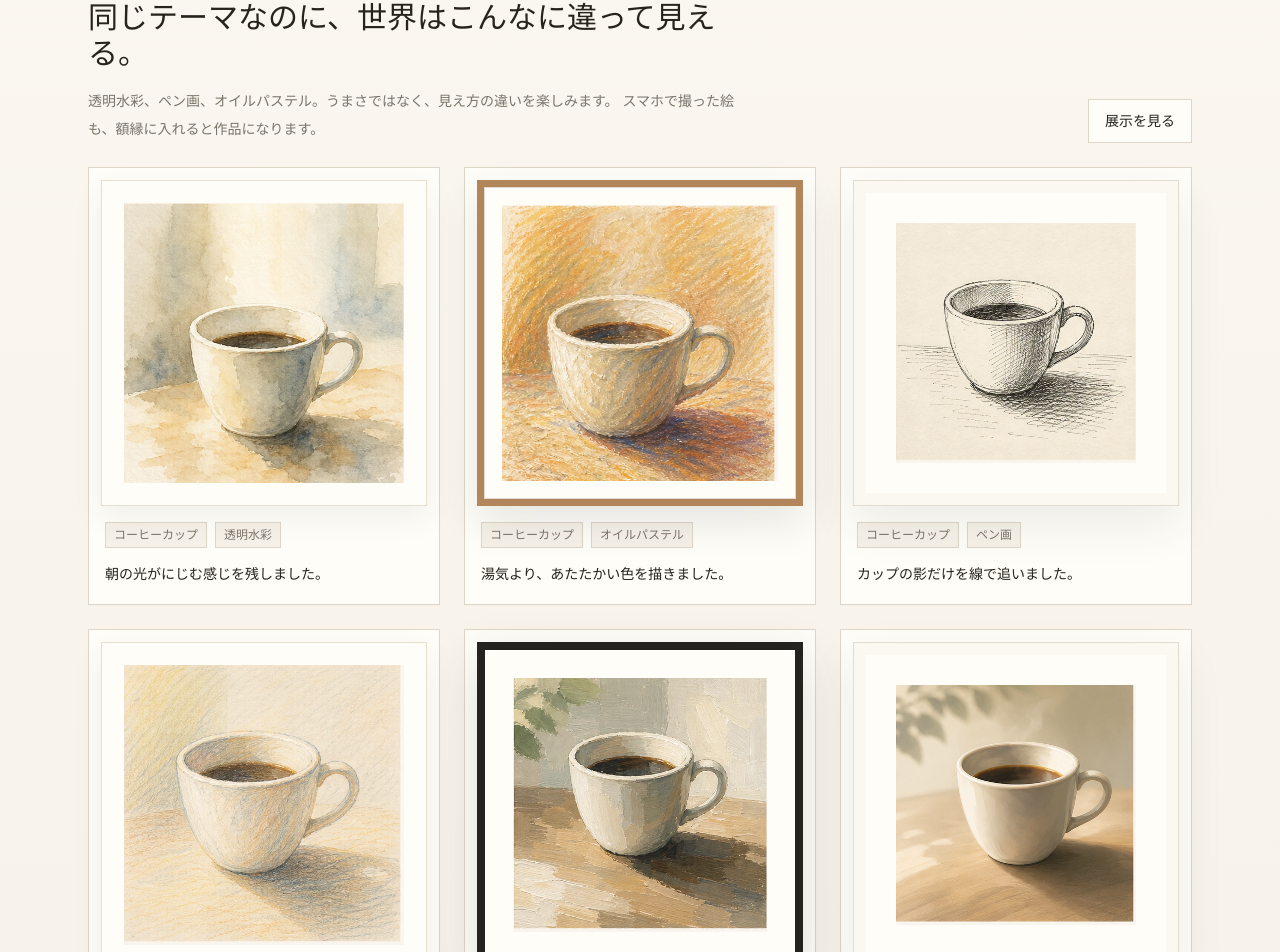
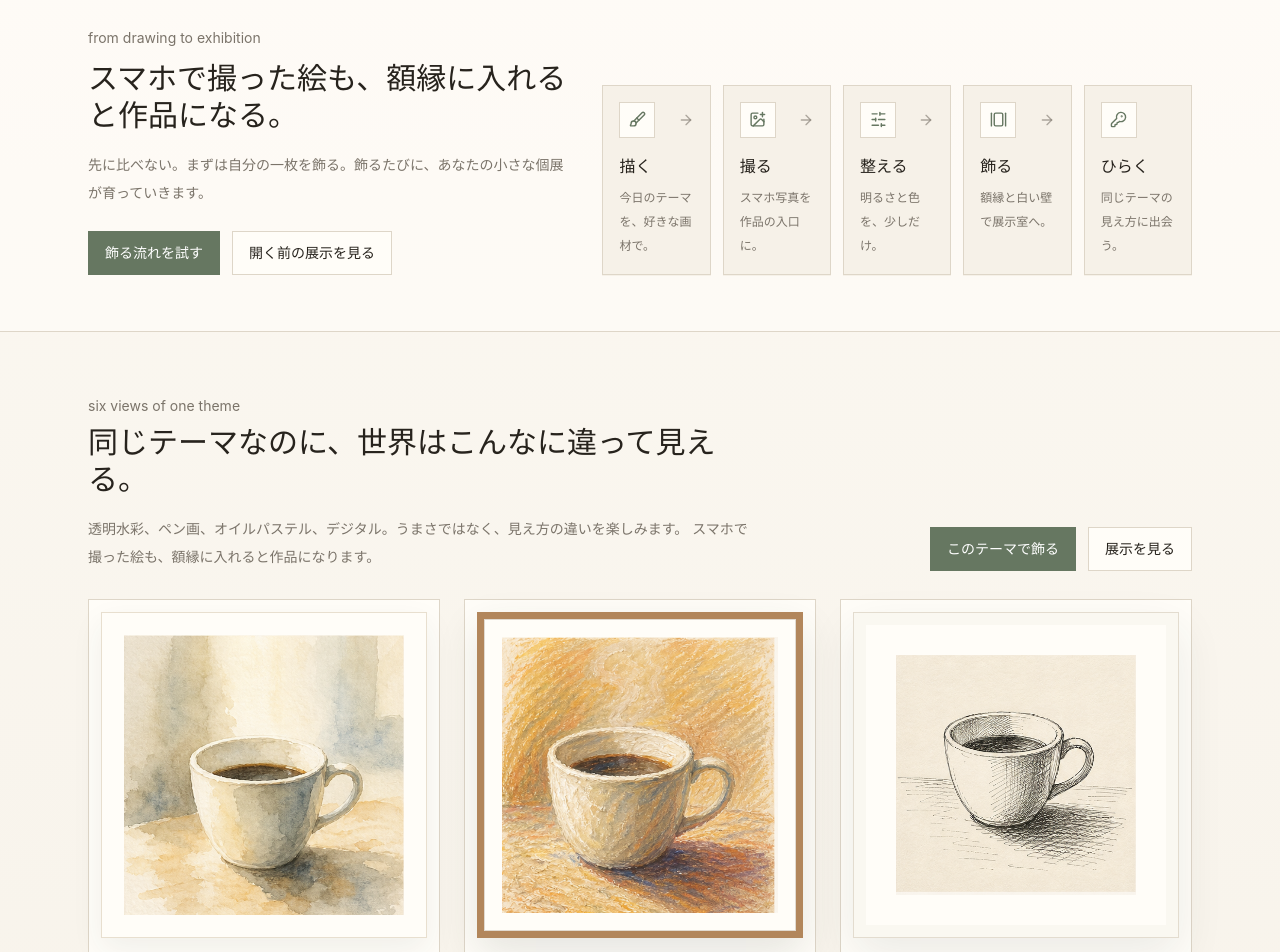
Before and after one commit to WeatherScape/mainichi-shokoten, a Next.js app: page / in a window 1280 px wide. Shown: the part 1073-2025 px from the top of the page. Built offline with nearby package versions, Linux system fonts and the light colour scheme; no server answers; the database is empty.

Commit message:
Strengthen exhibition UX

```diff
--- a/app/new/page.tsx
+++ b/app/new/page.tsx
@@ -21,9 +21,12 @@ export default async function NewArtworkPage({
       <main className="mx-auto max-w-6xl px-4 py-12 sm:px-6">
         <section className="mb-8">
           <p className="text-sm text-muted">new work for today's wall</p>
-          <h1 className="mt-3 text-4xl font-light text-ink">「コーヒーカップ」を飾る</h1>
+          <h1 className="mt-3 text-4xl font-light leading-tight text-ink">
+            「コーヒーカップ」を展示室に飾る
+          </h1>
           <p className="mt-4 max-w-2xl text-sm leading-7 text-muted">
             描く、整える、額縁に入れる、展示室に飾る。まずは自分の一枚から始めます。
+            このデモでは保存なしで、飾る体験だけを試せます。
           </p>
         </section>
         <DemoNewArtworkFlow />
@@ -47,7 +50,9 @@ export default async function NewArtworkPage({
     <main className="mx-auto max-w-6xl px-4 py-12 sm:px-6">
       <section className="mb-8">
         <p className="text-sm text-muted">new work for today's wall</p>
-        <h1 className="mt-3 text-4xl font-light text-ink">「{theme.title}」を飾る</h1>
+        <h1 className="mt-3 text-4xl font-light leading-tight text-ink">
+          「{theme.title}」を展示室に飾る
+        </h1>
         <p className="mt-4 max-w-2xl text-sm leading-7 text-muted">
           写真を選び、少し整えて、額縁を選びます。最後に展示室へそっと飾りましょう。
         </p>
--- a/app/page.tsx
+++ b/app/page.tsx
@@ -1,6 +1,7 @@
 import { Brush, GalleryHorizontal, KeyRound } from "lucide-react";
 import type { LucideIcon } from "lucide-react";
 import { DemoArtworkGrid } from "@/components/artwork/DemoArtworkCard";
+import { ExperiencePath } from "@/components/home/ExperiencePath";
 import { ButtonLink } from "@/components/ui/Button";
 import { ThemeHero } from "@/components/theme/ThemeHero";
 import {
@@ -60,21 +61,26 @@ export default async function HomePage() {
         })}
       </section>
 
-      <section className="mx-auto max-w-6xl px-4 pb-16 sm:px-6">
-        <div className="mb-6 flex flex-wrap items-end justify-between gap-4">
+      <ExperiencePath />
+
+      <section className="mx-auto max-w-6xl px-4 py-16 sm:px-6">
+        <div className="mb-7 flex flex-wrap items-end justify-between gap-4">
           <div className="max-w-2xl">
             <p className="text-sm text-muted">six views of one theme</p>
-            <h2 className="mt-2 text-3xl font-light text-ink">
+            <h2 className="mt-2 text-3xl font-light leading-tight text-ink">
               同じテーマなのに、世界はこんなに違って見える。
             </h2>
             <p className="mt-4 text-sm leading-7 text-muted">
-              透明水彩、ペン画、オイルパステル。うまさではなく、見え方の違いを楽しみます。
+              透明水彩、ペン画、オイルパステル、デジタル。うまさではなく、見え方の違いを楽しみます。
               スマホで撮った絵も、額縁に入れると作品になります。
             </p>
           </div>
-          <ButtonLink href="/theme/demo-theme" variant="secondary">
-            展示を見る
-          </ButtonLink>
+          <div className="flex flex-wrap gap-3">
+            <ButtonLink href="/new?themeId=demo-theme">このテーマで飾る</ButtonLink>
+            <ButtonLink href="/theme/demo-theme" variant="secondary">
+              展示を見る
+            </ButtonLink>
+          </div>
         </div>
         <DemoArtworkGrid />
         <div className="mt-8 border border-line bg-wall px-5 py-4 text-sm leading-7 text-muted shadow-paper">
--- a/app/theme/[id]/page.tsx
+++ b/app/theme/[id]/page.tsx
@@ -32,7 +32,13 @@ export default async function ThemePage({
           </h1>
           <p className="mt-5 max-w-2xl text-sm leading-7 text-muted">
             先に比べない。まずは自分の一枚を飾る。飾ると、みんなの見え方がひらきます。
+            透明水彩、ペン画、色鉛筆、デジタル。同じテーマの違いを、飾ったあとで眺めます。
           </p>
+          <div className="mt-5 flex flex-wrap gap-2 text-xs text-muted">
+            <span className="border border-line bg-wall px-3 py-2">推奨 15分</span>
+            <span className="border border-line bg-wall px-3 py-2">好きな画材で</span>
+            <span className="border border-line bg-wall px-3 py-2">展示後にギャラリー解放</span>
+          </div>
           <div className="mt-7">
             <ButtonLink href="/new?themeId=demo-theme">描いたら飾る</ButtonLink>
           </div>
--- /dev/null
+++ b/components/home/ExperiencePath.tsx
@@ -0,0 +1,92 @@
+import {
+  ArrowRight,
+  Brush,
+  GalleryHorizontal,
+  ImagePlus,
+  KeyRound,
+  SlidersHorizontal,
+} from "lucide-react";
+import type { LucideIcon } from "lucide-react";
+import { ButtonLink } from "@/components/ui/Button";
+
+const steps: Array<{
+  icon: LucideIcon;
+  title: string;
+  body: string;
+}> = [
+  {
+    icon: Brush,
+    title: "描く",
+    body: "今日のテーマを、好きな画材で。"
+  },
+  {
+    icon: ImagePlus,
+    title: "撮る",
+    body: "スマホ写真を作品の入口に。"
+  },
+  {
+    icon: SlidersHorizontal,
+    title: "整える",
+    body: "明るさと色を、少しだけ。"
+  },
+  {
+    icon: GalleryHorizontal,
+    title: "飾る",
+    body: "額縁と白い壁で展示室へ。"
+  },
+  {
+    icon: KeyRound,
+    title: "ひらく",
+    body: "同じテーマの見え方に出会う。"
+  }
+];
+
+export function ExperiencePath() {
+  return (
+    <section className="border-y border-line bg-wall/70">
+      <div className="mx-auto max-w-6xl px-4 py-14 sm:px-6">
+        <div className="grid gap-8 lg:grid-cols-[0.9fr_1.1fr] lg:items-end">
+          <div>
+            <p className="text-sm text-muted">from drawing to exhibition</p>
+            <h2 className="mt-3 text-3xl font-light leading-tight text-ink">
+              スマホで撮った絵も、額縁に入れると作品になる。
+            </h2>
+            <p className="mt-4 text-sm leading-7 text-muted">
+              先に比べない。まずは自分の一枚を飾る。飾るたびに、あなたの小さな個展が育っていきます。
+            </p>
+            <div className="mt-6 flex flex-wrap gap-3">
+              <ButtonLink href="/new?themeId=demo-theme">飾る流れを試す</ButtonLink>
+              <ButtonLink href="/theme/demo-theme" variant="secondary">
+                開く前の展示を見る
+              </ButtonLink>
+            </div>
+          </div>
+
+          <div className="grid gap-3 sm:grid-cols-5">
+            {steps.map((step, index) => {
+              const Icon = step.icon;
+              return (
+                <div key={step.title} className="relative border border-line bg-paper p-4 shadow-paper">
+                  <div className="flex items-center justify-between gap-3">
+                    <div className="grid h-9 w-9 place-items-center border border-line bg-wall text-sage">
+                      <Icon size={17} aria-hidden="true" />
+                    </div>
+                    {index < steps.length - 1 ? (
+                      <ArrowRight
+                        className="hidden text-muted/60 sm:block"
+                        size={16}
+                        aria-hidden="true"
+                      />
+                    ) : null}
+                  </div>
+                  <h3 className="mt-4 text-base font-light text-ink">{step.title}</h3>
+                  <p className="mt-2 text-xs leading-6 text-muted">{step.body}</p>
+                </div>
+              );
+            })}
+          </div>
+        </div>
+      </div>
+    </section>
+  );
+}
--- a/components/theme/DemoThemeGallery.tsx
+++ b/components/theme/DemoThemeGallery.tsx
@@ -1,7 +1,8 @@
 "use client";
 
 import { useEffect, useState } from "react";
-import { DemoArtworkGrid } from "@/components/artwork/DemoArtworkCard";
+import { Check, LockKeyhole } from "lucide-react";
+import { DEMO_ARTWORKS, DemoArtworkGrid } from "@/components/artwork/DemoArtworkCard";
 import { ButtonLink } from "@/components/ui/Button";
 
 const DEMO_FRAMED_KEY = "mainichi-shokoten-demo-framed";
@@ -25,14 +26,28 @@ export function DemoThemeGallery({ initialOpen }: { initialOpen: boolean }) {
   if (isOpen) {
     return (
       <section>
-        <div className="mb-6 max-w-2xl">
+        <div className="mb-7 grid gap-5 border border-line bg-wall p-5 shadow-paper lg:grid-cols-[1fr_auto] lg:items-end">
+          <div className="max-w-2xl">
+            <div className="mb-4 inline-flex items-center gap-2 border border-sage bg-paper px-3 py-2 text-xs text-sage">
+              <Check size={14} aria-hidden="true" />
+              展示がひらきました
+            </div>
             <p className="text-sm text-muted">opened gallery</p>
-          <h2 className="mt-2 text-3xl font-light text-ink">
+            <h2 className="mt-2 text-3xl font-light leading-tight text-ink">
               同じテーマなのに、世界はこんなに違って見える。
             </h2>
             <p className="mt-4 text-sm leading-7 text-muted">
               あなたの一枚を飾ったあとで、みんなの見え方がひらきました。
+              色、線、余白、画材の違いをゆっくり眺めてください。
             </p>
+          </div>
+          <div className="flex max-w-xl flex-wrap gap-2">
+            {DEMO_ARTWORKS.map((artwork) => (
+              <span key={artwork.id} className="border border-line bg-paper px-3 py-2 text-xs text-muted">
+                {artwork.material}
+              </span>
+            ))}
+          </div>
         </div>
         <DemoArtworkGrid />
       </section>
@@ -44,11 +59,16 @@ export function DemoThemeGallery({ initialOpen }: { initialOpen: boolean }) {
       <DemoArtworkGrid locked />
       <div className="absolute inset-0 grid place-items-center bg-wall/62 px-4 backdrop-blur-[2px]">
         <div className="max-w-xl border border-line bg-wall/95 p-7 text-center shadow-hush">
-          <h2 className="text-2xl font-light leading-9 text-ink">
+          <div className="mx-auto grid h-11 w-11 place-items-center border border-line bg-paper text-sage">
+            <LockKeyhole size={18} aria-hidden="true" />
+          </div>
+          <p className="mt-5 text-xs text-muted">closed until your first work</p>
+          <h2 className="mt-3 text-2xl font-light leading-9 text-ink">
             あなたの一枚を飾ると、みんなの見え方がひらきます。
           </h2>
           <p className="mt-4 text-sm leading-7 text-muted">
             先に比べてしまわないように、同じテーマの展示は飾ったあとで開きます。
+            6つの画材の見え方が、この壁の奥で待っています。
           </p>
           <ButtonLink className="mt-6" href="/new?themeId=demo-theme">
             描いたら飾る
```
Also changed, not shown: components/artwork/DemoArtworkCard.tsx (+19 -9 lines), components/artwork/DemoNewArtworkFlow.tsx (+109 -28 lines). Lines whose indentation alone changed are shown as unchanged.
